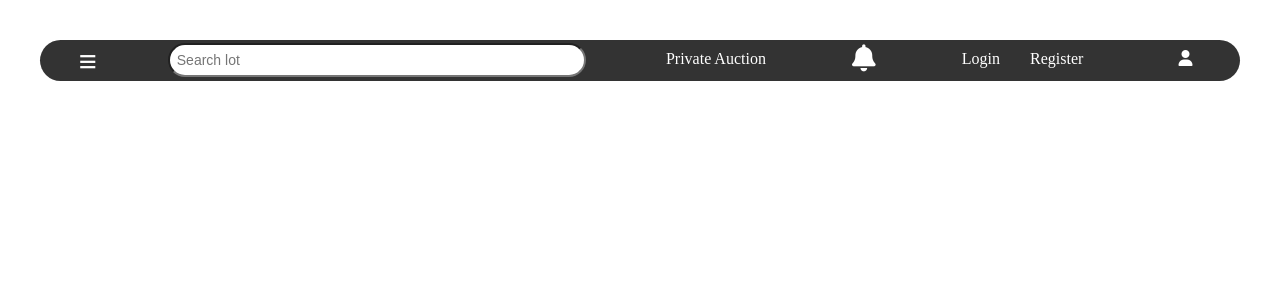
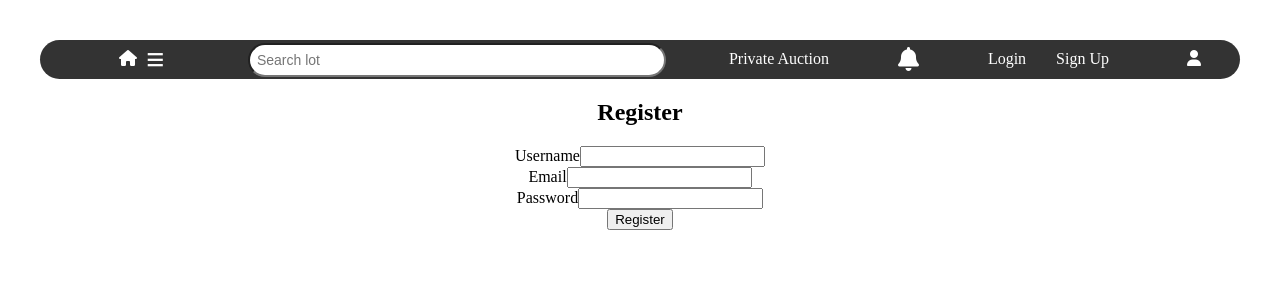
Before and after one commit to vladas9/Auction-Plus-frontend, a React (Vite) app: page /signup in a window 1280 px wide. Shown: the top 300 px of the page. Built offline with nearby package versions, Linux system fonts and the light colour scheme.

Commit message:
Novbar ended. Added link to home page.

```diff
--- a/src/App.jsx
+++ b/src/App.jsx
@@ -4,6 +4,8 @@ import Homepage from './pages/Homepage'
 import Navbar from './components/Navbar'
 import Login from './pages/Login';
 import Profile from './pages/Profile';
+import SignUp from './pages/SignUp';
+import Private from './pages/Private'
 
 function App() {
   return (
@@ -12,7 +14,9 @@ function App() {
           <Routes>
               <Route path="/" element={<Homepage />} />
               <Route path="/login" element={<Login />} />
+              <Route path="/signup" element={<SignUp />} />
               <Route path="/profile" element={<Profile />} />
+              <Route path="/private" element={<Private/>} />
           </Routes>
       </Router>
   );
--- a/src/components/Navbar.css
+++ b/src/components/Navbar.css
@@ -58,9 +58,11 @@
     background: none;
     border: none;
     color: white;
-    margin-top: 3px;
     font-size: 31px;
     cursor: pointer;
+    position: relative;
+    margin-left: -90px;
+    margin-top: 1px;
   }
 
   .menu-button:hover {
@@ -75,8 +77,8 @@
     background: none;
     border: none;
     color: white;
-    margin-top: 3px;
-    font-size: 27px;
+    margin-top: 5px;
+    font-size: 24px;
     cursor: pointer;
   }
 
@@ -130,3 +132,21 @@
   .notif-menu a:hover {
     background-color: #575757;
   }
+
+  .homee {
+    background: none;
+    border: none;
+    color: white;
+    font-size: 21px;
+    cursor: pointer;
+    vertical-align: middle;
+    margin-top: 0px;
+    margin-left: 40px;
+    position: relative;
+  }
+
+  .homee:hover {
+    color:rgb(191, 165, 165);
+    background-color: #575757;
+    border-radius: 30px;
+  }
--- a/src/components/Navbar.jsx
+++ b/src/components/Navbar.jsx
@@ -38,6 +38,11 @@ function Navbar() {
       <nav>
           <ul className="navbar">
             <li>
+              <Link to="/" className="homee">
+                <i className="fas fa-home"></i>
+              </Link>
+            </li>
+            <li>
               <button className="menu-button" onClick={toggleMenu}>≡</button>
               {isMenuOpen && (
                 <ul className="dropdown-menu">
@@ -74,7 +79,7 @@ function Navbar() {
 
             <li className="auth">
               <Link to="/login">Login</Link>
-              <Link to="/regis">Register</Link>
+              <Link to="/signup">Sign Up</Link>
             </li>
             <li>
               <Link to="/profile">
--- /dev/null
+++ b/src/pages/Private.jsx
@@ -0,0 +1,11 @@
+import React, { useState } from "react";
+
+export default function Private() {
+
+    return (
+        <div className="private_container">
+            <h2>Private</h2>
+
+        </div>
+    );
+}
--- a/src/pages/SignUp.jsx
+++ b/src/pages/SignUp.jsx
@@ -1,8 +1,54 @@
-import React from "react";
+import React, { useState } from "react";
+import "../styles/SignUp.module.css";
 
-export default function SignUp(){
-    return(
-        <>
-        </>
-    )
+export default function SignUp() {
+    const [username, setUsername] = useState('');
+    const [email, setEmail] = useState('');
+    const [password, setPassword] = useState('');
+
+    const handleRegistration = (e) => {
+        e.preventDefault();
+        console.log("Username:", username);
+        console.log("Email:", email);
+        console.log("Password:", password);
+    };
+
+    return (
+        <div className="registration-container">
+            <h2>Register</h2>
+            <form onSubmit={handleRegistration}>
+                <div className="input-group">
+                    <label htmlFor="username">Username</label>
+                    <input
+                        type="text"
+                        id="username"
+                        value={username}
+                        onChange={(e) => setUsername(e.target.value)}
+                        required
+                    />
+                </div>
+                <div className="input-group">
+                    <label htmlFor="email">Email</label>
+                    <input
+                        type="email"
+                        id="email"
+                        value={email}
+                        onChange={(e) => setEmail(e.target.value)}
+                        required
+                    />
+                </div>
+                <div className="input-group">
+                    <label htmlFor="password">Password</label>
+                    <input
+                        type="password"
+                        id="password"
+                        value={password}
+                        onChange={(e) => setPassword(e.target.value)}
+                        required
+                    />
+                </div>
+                <button type="submit" className="register-button">Register</button>
+            </form>
+        </div>
+    );
 }
--- a/src/styles/SignUp.module.css
+++ b/src/styles/SignUp.module.css
@@ -0,0 +1,64 @@
+.registration-container {
+    display: flex;
+    flex-direction: column;
+    align-items: center;
+    justify-content: center;
+    min-height: 100vh;
+    background-color: #ff0000;
+}
+
+.registration-header {
+    font-size: 2rem;
+    margin-bottom: 1.5rem;
+    color: #333;
+}
+
+.registration-form {
+    background: white;
+    padding: 2rem;
+    border-radius: 8px;
+    box-shadow: 0 4px 10px rgba(0, 0, 0, 0.1);
+    width: 100%;
+    max-width: 400px;
+}
+
+.input-group {
+    margin-bottom: 1.5rem;
+}
+
+.label {
+    display: block;
+    font-size: 1rem;
+    margin-bottom: 0.5rem;
+    color: #666;
+}
+
+.input {
+    width: 100%;
+    padding: 0.75rem;
+    font-size: 1rem;
+    border: 1px solid #ddd;
+    border-radius: 4px;
+    box-sizing: border-box;
+}
+
+.input:focus {
+    border-color: #4a90e2;
+    outline: none;
+    box-shadow: 0 0 0 2px rgba(74, 144, 226, 0.2);
+}
+
+.register-button {
+    width: 100%;
+    padding: 0.75rem;
+    font-size: 1rem;
+    background-color: #4a90e2;
+    color: white;
+    border: none;
+    border-radius: 4px;
+    cursor: pointer;
+}
+
+.register-button:hover {
+    background-color: #357ab9;
+}
```
Also changed, not shown: src/pages/Register.jsx (deleted, +0 -9 lines), src/styles/Private.module.css (added).
